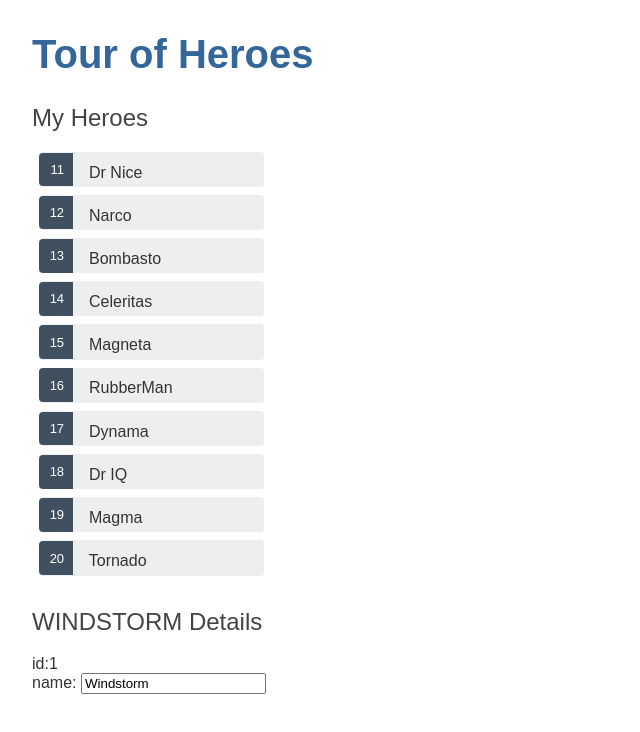
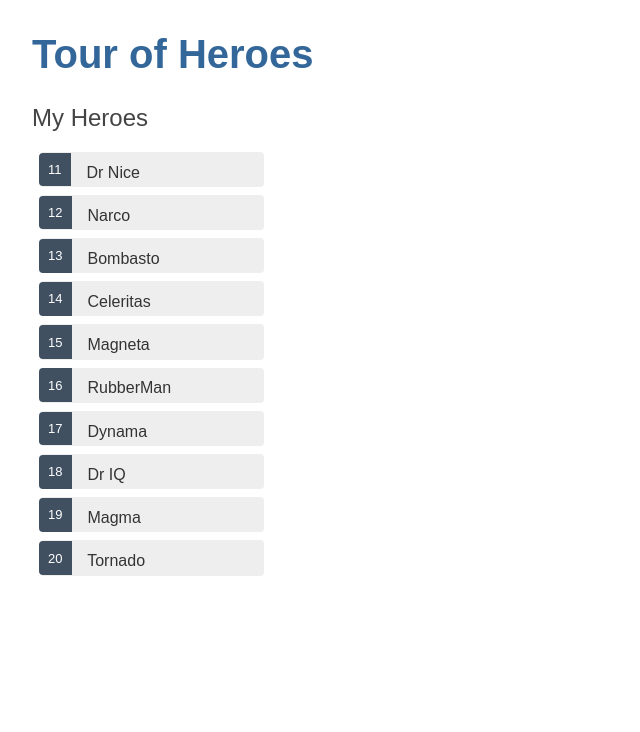
Before and after one commit to GoksenCodes/angular-tour-of-heroes, an Angular app: page / in a window 1280 px wide. Shown: the top 732 px of the page, without its empty margins (0-640 px from the left). Built offline with nearby package versions, Linux system fonts and the light colour scheme.

Commit message:
make heroes selectable and display hero details conditionally

```diff
--- a/src/app/heroes/heroes.component.css
+++ b/src/app/heroes/heroes.component.css
@@ -20,16 +20,13 @@
   left: 0.1em;
 }
 
-.heroes a {
-  color: #333;
-  text-decoration: none;
-  position: relative;
-  display: block;
-  width: 250px;
+.heroes li.selected {
+  background-color: #cfd8dc;
+  color: white;
 }
-
-.heroes a:hover {
-  color: #607d8b;
+.heroes li.selected:hover {
+  background-color: #bbd8dc;
+  color: white;
 }
 
 .heroes .badge {
@@ -43,30 +40,6 @@
   left: -1px;
   top: -4px;
   height: 1.8em;
-  min-width: 16px;
-  text-align: right;
   margin-right: 0.8em;
   border-radius: 4px 0 0 4px;
 }
-
-/* button {
-  background-color: #eee;
-  border: none;
-  padding: 5px 10px;
-  border-radius: 4px;
-  cursor: pointer;
-  cursor: hand;
-  font-family: Arial;
-}
-
-button:hover {
-  background-color: #cfd8dc;
-}
-
-button.delete {
-  position: relative;
-  left: 194px;
-  top: -32px;
-  background-color: gray !important;
-  color: white;
-} */
--- a/src/app/heroes/heroes.component.html
+++ b/src/app/heroes/heroes.component.html
@@ -1,17 +1,22 @@
 <!-- we use pipe to format the string, angular has built in pipes -->
 <h2>My Heroes</h2>
 <ul class="heroes">
-  <li *ngFor="let hero of heroes">
+  <li
+    *ngFor="let hero of heroes"
+    (click)="onSelect(hero)"
+    [class.selected]="hero === selectedHero"
+  >
     <span class="badge">{{ hero.id }}</span> {{ hero.name }}
   </li>
 </ul>
 
-<h2>{{ hero.name | uppercase }} Details</h2>
-<div><span>id:</span>{{ hero.id }}</div>
-<div>
-  <label
-    >name:
-    <!-- we use ngModel for two way data binding, to be able to use it we need to import FormsModule/see app.module -->
-    <input [(ngModel)]="hero.name" placeholder="name" />
-  </label>
+<div *ngIf="selectedHero">
+  <h2>{{ selectedHero.name | uppercase }} Details</h2>
+  <div><span>id: </span>{{ selectedHero.id }}</div>
+  <div>
+    <label
+      >name:
+      <input [(ngModel)]="selectedHero.name" placeholder="name" />
+    </label>
+  </div>
 </div>
--- a/src/app/heroes/heroes.component.ts
+++ b/src/app/heroes/heroes.component.ts
@@ -8,14 +8,19 @@
   styleUrls: ['./heroes.component.css']
 })
 export class HeroesComponent implements OnInit {
-  hero: Hero = {
-    id: 1,
-    name: 'Windstorm'
-  };
+  // hero: Hero = {
+  //   id: 1,
+  //   name: 'Windstorm'
+  // };
 
   heroes = HEROES;
+  selectedHero: Hero;
 
   constructor() {}
 
   ngOnInit(): void {}
+
+  onSelect(hero: Hero): void {
+    this.selectedHero = hero;
+  }
 }
```
